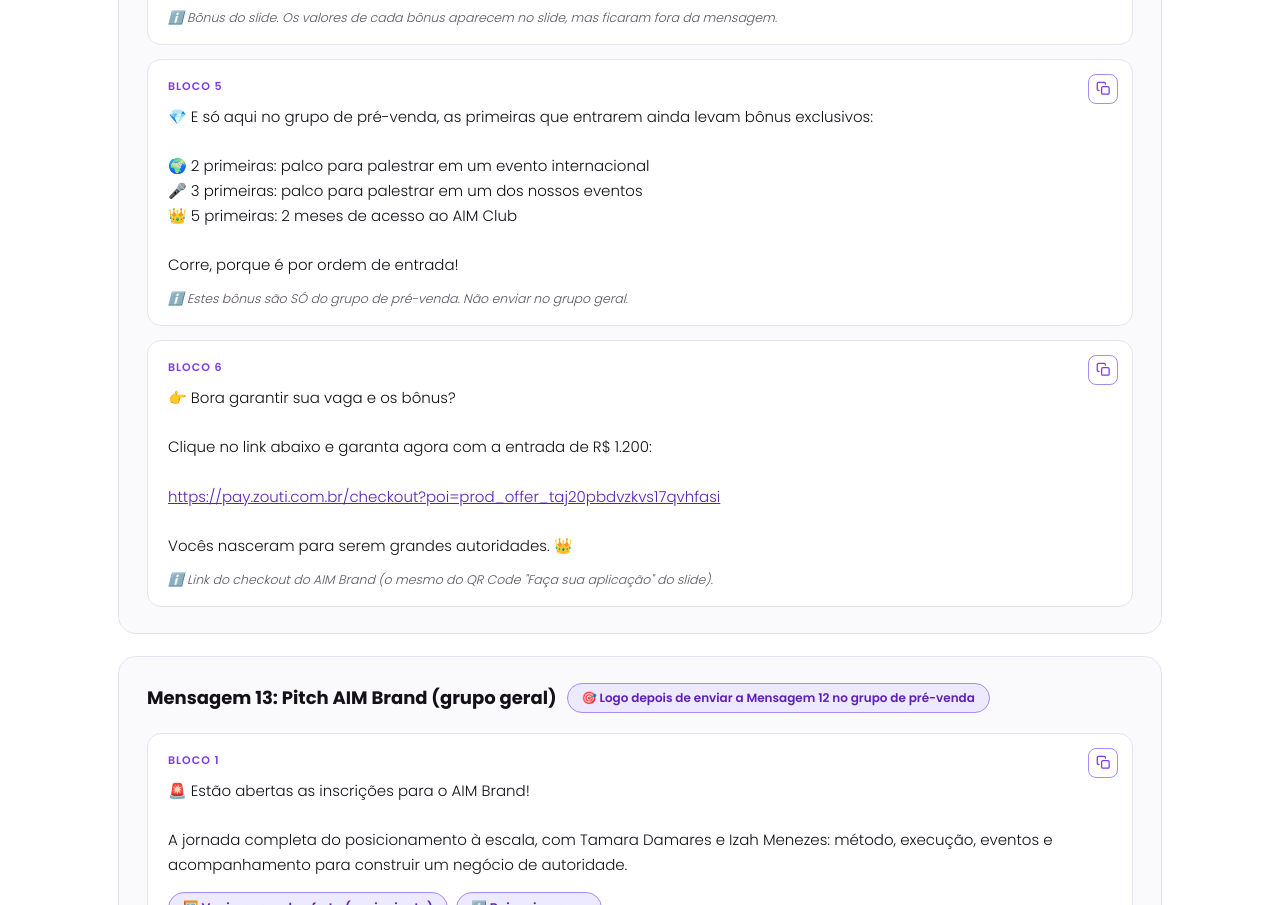
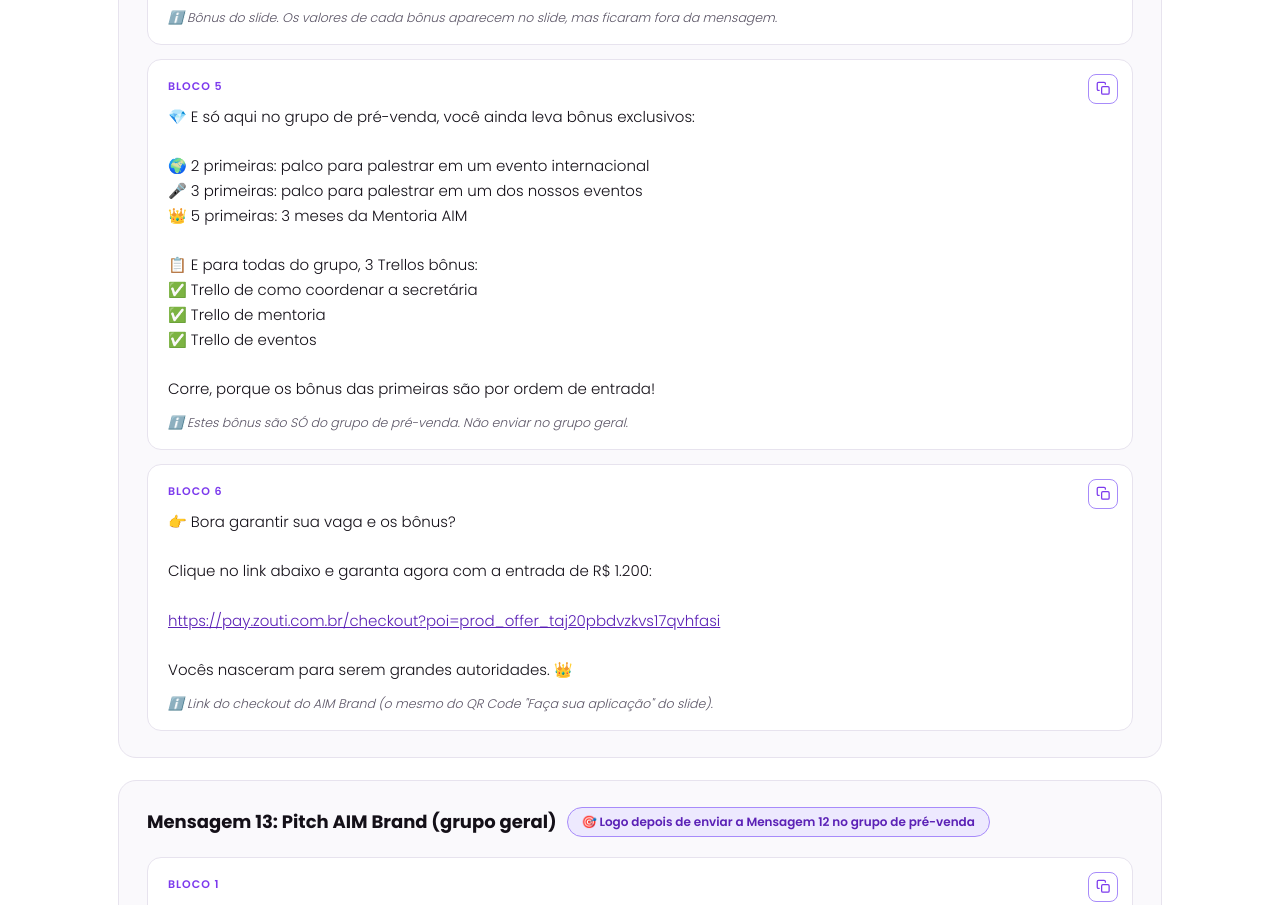
Before and after one commit to britomidiascompany-stack/tamara-damares, a plain HTML site: page mensagens-lancamentos-tp13.html in a window 1280 px wide. Shown: the part 8054-8959 px from the top of the page. Drawn offline with Linux system fonts and the light colour scheme.

Commit message:
TP13: bônus exclusivos com 3 meses da Mentoria AIM e 3 Trellos

```diff
--- a/mensagens-lancamentos-tp13.html
+++ b/mensagens-lancamentos-tp13.html
@@ -282,7 +282,7 @@ const OFERTA_INICIO = [
   }
 ];
 const OFERTA_EXCLUSIVOS = {
-  texto: `💎 E só aqui no grupo de pré-venda, as primeiras que entrarem ainda levam bônus exclusivos:\n\n🌍 2 primeiras: palco para palestrar em um evento internacional\n🎤 3 primeiras: palco para palestrar em um dos nossos eventos\n👑 5 primeiras: 2 meses de acesso ao AIM Club\n\nCorre, porque é por ordem de entrada!`,
+  texto: `💎 E só aqui no grupo de pré-venda, você ainda leva bônus exclusivos:\n\n🌍 2 primeiras: palco para palestrar em um evento internacional\n🎤 3 primeiras: palco para palestrar em um dos nossos eventos\n👑 5 primeiras: 3 meses da Mentoria AIM\n\n📋 E para todas do grupo, 3 Trellos bônus:\n✅ Trello de como coordenar a secretária\n✅ Trello de mentoria\n✅ Trello de eventos\n\nCorre, porque os bônus das primeiras são por ordem de entrada!`,
   instrucao: 'Estes bônus são SÓ do grupo de pré-venda. Não enviar no grupo geral.'
 };
 const OFERTA_FECHAMENTO = {
```
